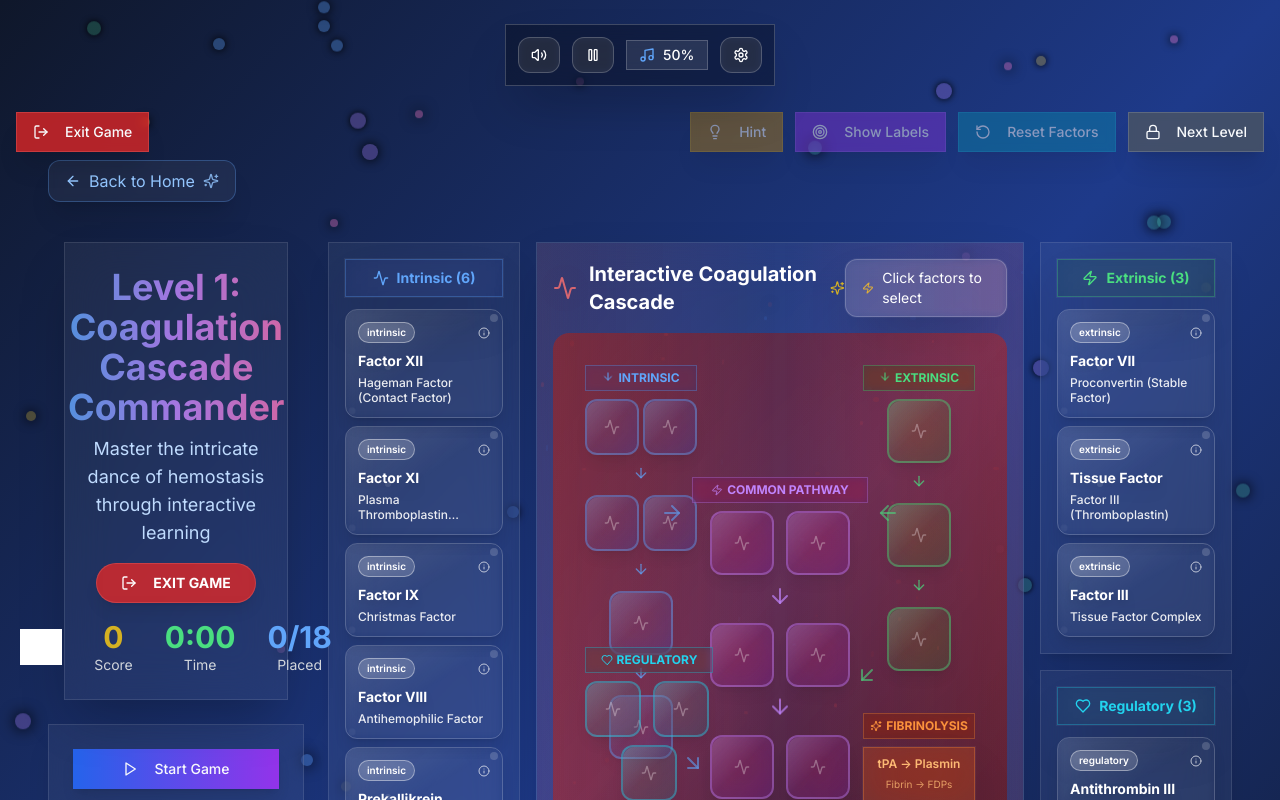
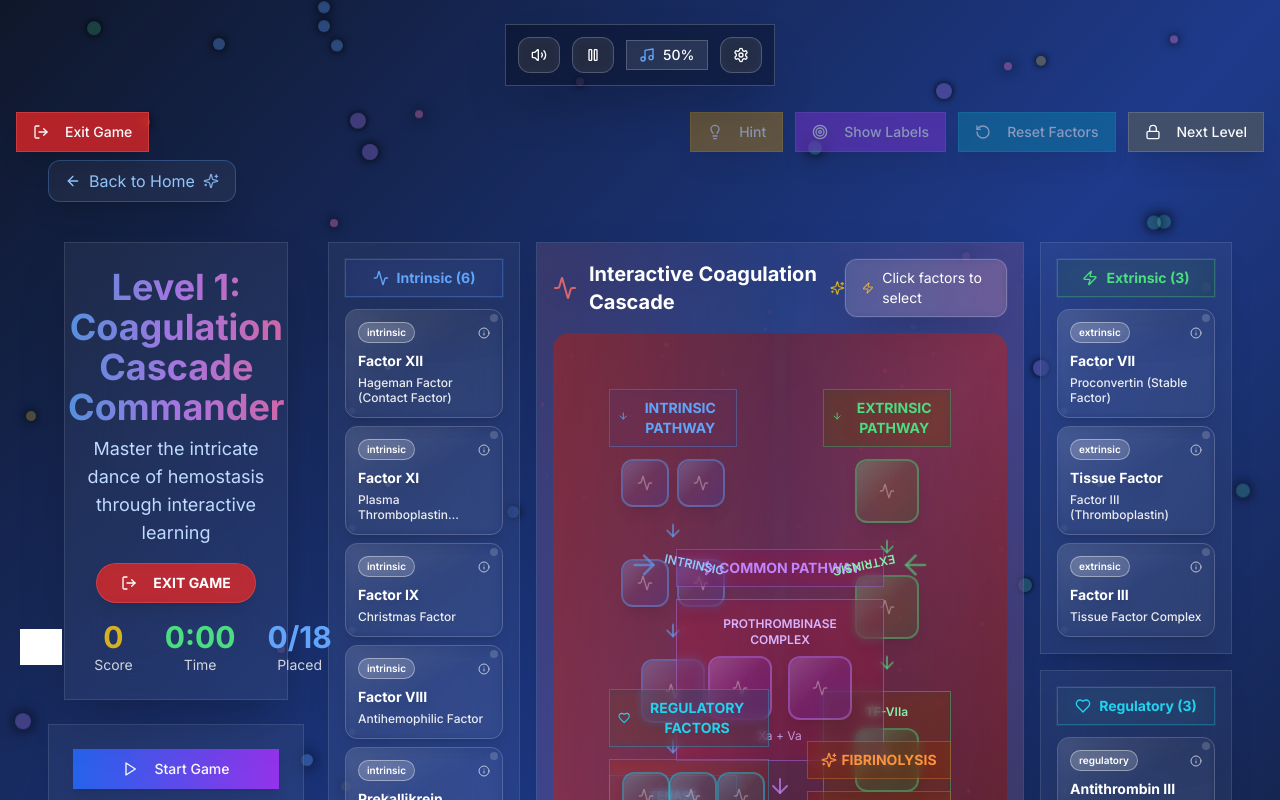
Before and after one commit to Positive-Promises/clotquest-cascade-command, a React (Vite) app: page /level1 in a window 1280 px wide. Shown: the top 800 px of the page. Built offline with nearby package versions, Linux system fonts and the light colour scheme.

Commit message:
feat: Implement cascade layout and factor adjustments
Restructure Factor VIII positioning, enhance intrinsic pathway flow, fix extrinsic pathway connection, reposition regulatory factors, improve visual flow, and update drop zone layout.

```diff
--- a/src/components/enhanced/ModernAnimatedCascade.tsx
+++ b/src/components/enhanced/ModernAnimatedCascade.tsx
@@ -38,7 +38,7 @@ const ModernAnimatedCascade: React.FC<ModernAnimatedCascadeProps> = ({
     const canDrop = selectedFactor && !isPlaced && selectedFactor.id === factorId;
 
     const sizeClasses = {
-      small: 'w-14 h-14 text-xs',
+      small: 'w-12 h-12 text-xs',
       medium: 'w-16 h-16 text-sm',
       large: 'w-18 h-18 text-base'
     };
@@ -129,41 +129,41 @@ const ModernAnimatedCascade: React.FC<ModernAnimatedCascadeProps> = ({
   };
 
   return (
-    <div className="relative w-full h-[500px] p-4 rounded-2xl overflow-hidden">
+    <div className="relative w-full h-[580px] p-6 rounded-2xl overflow-hidden">
       {/* Enhanced bleeding patient background */}
       <div className="absolute inset-0 bg-gradient-to-br from-red-900/60 via-red-800/50 to-red-950/60 rounded-2xl"></div>
       <div className="absolute inset-0 bg-gradient-to-r from-red-500/20 via-transparent to-red-500/20 animate-pulse"></div>
 
-      {/* Cascade Layout - More Compact */}
+      {/* Cascade Layout - Redesigned for better Factor VIII visibility */}
       <div className="relative z-10 h-full">
 
-        {/* INTRINSIC PATHWAY (Left Side) */}
-        <div className="absolute left-4 top-4 w-28">
-          <div className="text-center mb-2">
-            <h3 className="text-blue-400 font-bold text-xs mb-1 flex items-center justify-center backdrop-blur-sm bg-blue-900/30 rounded-lg p-1 border border-blue-400/30">
-              <ArrowDown className="w-3 h-3 mr-1 animate-bounce" />
-              INTRINSIC
+        {/* INTRINSIC PATHWAY (Left Side) - Restructured */}
+        <div className="absolute left-8 top-8 w-32">
+          <div className="text-center mb-3">
+            <h3 className="text-blue-400 font-bold text-sm mb-2 flex items-center justify-center backdrop-blur-sm bg-blue-900/30 rounded-lg p-2 border border-blue-400/30">
+              <ArrowDown className="w-4 h-4 mr-1 animate-bounce" />
+              INTRINSIC PATHWAY
             </h3>
           </div>
 
           {/* Contact System */}
-          <div className="space-y-3">
-            <div className="flex justify-center space-x-1">
+          <div className="space-y-4">
+            <div className="flex justify-center space-x-2">
               <DropZone factorId="factor12" pathway="intrinsic" size="small" />
               <DropZone factorId="prekallikrein" pathway="intrinsic" size="small" />
             </div>
 
             <div className="flex justify-center">
-              <ArrowDown className="text-blue-400/70 w-4 h-4 animate-bounce" />
+              <ArrowDown className="text-blue-400/70 w-5 h-5 animate-bounce" />
             </div>
 
-            <div className="flex justify-center space-x-1">
+            <div className="flex justify-center space-x-2">
               <DropZone factorId="factor11" pathway="intrinsic" size="small" />
               <DropZone factorId="hmwk" pathway="intrinsic" size="small" />
             </div>
 
             <div className="flex justify-center">
-              <ArrowDown className="text-blue-400/70 w-4 h-4 animate-bounce delay-200" />
+              <ArrowDown className="text-blue-400/70 w-5 h-5 animate-bounce delay-200" />
             </div>
 
             <div className="flex justify-center">
@@ -171,37 +171,46 @@ const ModernAnimatedCascade: React.FC<ModernAnimatedCascadeProps> = ({
             </div>
 
             <div className="flex justify-center">
-              <ArrowDown className="text-blue-400/70 w-4 h-4 animate-bounce delay-400" />
+              <ArrowDown className="text-blue-400/70 w-5 h-5 animate-bounce delay-400" />
             </div>
 
-            <div className="flex justify-center">
-              <DropZone factorId="factor8" pathway="intrinsic" size="medium" />
+            {/* Tenase Complex - Factor VIII positioned clearly */}
+            <div className="bg-blue-900/20 border border-blue-400/40 rounded-lg p-3 backdrop-blur-sm">
+              <div className="text-center mb-2">
+                <div className="text-blue-300 text-xs font-semibold">TENASE COMPLEX</div>
+              </div>
+              <div className="flex justify-center">
+                <DropZone factorId="factor8" pathway="intrinsic" size="medium" />
+              </div>
+              <div className="text-center text-blue-300 text-xs mt-1 opacity-80">
+                VIIIa + IXa
+              </div>
             </div>
           </div>
 
-          {/* Flow arrow to common pathway */}
-          <div className="absolute -bottom-4 right-0 transform translate-x-2">
-            <ArrowDownRight className="text-blue-400/70 w-6 h-6 animate-pulse" />
+          {/* Flow arrow to Factor X */}
+          <div className="absolute -bottom-8 right-0 transform translate-x-4">
+            <ArrowDownRight className="text-blue-400/70 w-8 h-8 animate-pulse" />
           </div>
         </div>
 
-        {/* EXTRINSIC PATHWAY (Right Side) */}
-        <div className="absolute right-4 top-4 w-28">
-          <div className="text-center mb-2">
-            <h3 className="text-green-400 font-bold text-xs mb-1 flex items-center justify-center backdrop-blur-sm bg-green-900/30 rounded-lg p-1 border border-green-400/30">
-              <ArrowDown className="w-3 h-3 mr-1 animate-bounce" />
-              EXTRINSIC
+        {/* EXTRINSIC PATHWAY (Right Side) - Repositioned */}
+        <div className="absolute right-8 top-8 w-32">
+          <div className="text-center mb-3">
+            <h3 className="text-green-400 font-bold text-sm mb-2 flex items-center justify-center backdrop-blur-sm bg-green-900/30 rounded-lg p-2 border border-green-400/30">
+              <ArrowDown className="w-4 h-4 mr-1 animate-bounce" />
+              EXTRINSIC PATHWAY
             </h3>
           </div>
 
           {/* Tissue Factor System */}
-          <div className="space-y-3">
+          <div className="space-y-4">
             <div className="flex justify-center">
               <DropZone factorId="tissueFactor" pathway="extrinsic" size="medium" />
             </div>
 
             <div className="flex justify-center">
-              <ArrowDown className="text-green-400/70 w-4 h-4 animate-bounce" />
+              <ArrowDown className="text-green-400/70 w-5 h-5 animate-bounce" />
             </div>
 
             <div className="flex justify-center">
@@ -209,35 +218,49 @@ const ModernAnimatedCascade: React.FC<ModernAnimatedCascadeProps> = ({
             </div>
 
             <div className="flex justify-center">
-              <ArrowDown className="text-green-400/70 w-4 h-4 animate-bounce delay-200" />
+              <ArrowDown className="text-green-400/70 w-5 h-5 animate-bounce delay-200" />
             </div>
 
-            <div className="flex justify-center">
-              <DropZone factorId="factor3" pathway="extrinsic" size="medium" />
+            {/* TF-VIIa Complex */}
+            <div className="bg-green-900/20 border border-green-400/40 rounded-lg p-3 backdrop-blur-sm">
+              <div className="text-center mb-2">
+                <div className="text-green-300 text-xs font-semibold">TF-VIIa</div>
+              </div>
+              <div className="flex justify-center">
+                <DropZone factorId="factor3" pathway="extrinsic" size="medium" />
+              </div>
             </div>
           </div>
 
-          {/* Flow arrow to common pathway */}
-          <div className="absolute -bottom-4 left-0 transform -translate-x-2">
-            <ArrowDownLeft className="text-green-400/70 w-6 h-6 animate-pulse" />
+          {/* Flow arrow to Factor X */}
+          <div className="absolute -bottom-8 left-0 transform -translate-x-4">
+            <ArrowDownLeft className="text-green-400/70 w-8 h-8 animate-pulse" />
           </div>
         </div>
 
-        {/* COMMON PATHWAY (Center) */}
-        <div className="absolute left-1/2 top-32 transform -translate-x-1/2 w-44">
-          <div className="text-center mb-2">
-            <h3 className="text-purple-400 font-bold text-xs mb-1 flex items-center justify-center backdrop-blur-sm bg-purple-900/30 rounded-lg p-1 border border-purple-400/30">
-              <Zap className="w-3 h-3 mr-1 animate-pulse" />
+        {/* COMMON PATHWAY (Center) - Enhanced */}
+        <div className="absolute left-1/2 top-48 transform -translate-x-1/2 w-52">
+          <div className="text-center mb-3">
+            <h3 className="text-purple-400 font-bold text-sm mb-2 flex items-center justify-center backdrop-blur-sm bg-purple-900/30 rounded-lg p-2 border border-purple-400/30">
+              <Zap className="w-4 h-4 mr-1 animate-pulse" />
               COMMON PATHWAY
             </h3>
           </div>
 
           {/* Central cascade */}
-          <div className="space-y-3 flex flex-col items-center">
+          <div className="space-y-4 flex flex-col items-center">
             {/* Prothrombinase Complex */}
-            <div className="flex space-x-3">
-              <DropZone factorId="factor10" pathway="common" size="medium" />
-              <DropZone factorId="factor5" pathway="common" size="medium" />
+            <div className="bg-purple-900/20 border border-purple-400/40 rounded-lg p-4 backdrop-blur-sm w-full">
+              <div className="text-center mb-2">
+                <div className="text-purple-300 text-xs font-semibold">PROTHROMBINASE COMPLEX</div>
+              </div>
+              <div className="flex space-x-4 justify-center">
+                <DropZone factorId="factor10" pathway="common" size="medium" />
+                <DropZone factorId="factor5" pathway="common" size="medium" />
+              </div>
+              <div className="text-center text-purple-300 text-xs mt-2 opacity-80">
+                Xa + Va
+              </div>
             </div>
 
             <div className="flex justify-center">
@@ -245,7 +268,7 @@ const ModernAnimatedCascade: React.FC<ModernAnimatedCascadeProps> = ({
             </div>
 
             {/* Prothrombin → Thrombin */}
-            <div className="flex space-x-3">
+            <div className="flex space-x-4">
               <DropZone factorId="factor2" pathway="common" size="medium" />
               <DropZone factorId="factor1" pathway="common" size="medium" />
             </div>
@@ -255,77 +278,92 @@ const ModernAnimatedCascade: React.FC<ModernAnimatedCascadeProps> = ({
             </div>
 
             {/* Fibrinogen → Fibrin */}
-            <div className="flex space-x-3">
-              <DropZone factorId="fibrinogen" pathway="common" size="medium" />
-              <DropZone factorId="factor13" pathway="common" size="medium" />
+            <div className="bg-red-900/20 border border-red-400/40 rounded-lg p-4 backdrop-blur-sm w-full">
+              <div className="text-center mb-2">
+                <div className="text-red-300 text-xs font-semibold">FIBRIN FORMATION</div>
+              </div>
+              <div className="flex space-x-4 justify-center">
+                <DropZone factorId="fibrinogen" pathway="common" size="medium" />
+                <DropZone factorId="factor13" pathway="common" size="medium" />
+              </div>
+              <div className="text-center text-red-300 text-xs mt-2 opacity-80">
+                Fibrinogen → Fibrin
+              </div>
             </div>
           </div>
 
-          {/* Convergence indicators */}
-          <div className="absolute top-6 -left-8">
-            <ArrowRight className="text-blue-400/70 w-6 h-6 animate-pulse" />
+          {/* Convergence indicators - Enhanced */}
+          <div className="absolute top-0 -left-12">
+            <div className="flex items-center">
+              <ArrowRight className="text-blue-400/70 w-8 h-8 animate-pulse" />
+              <div className="text-blue-300 text-xs ml-1 font-semibold rotate-12">INTRINSIC</div>
+            </div>
           </div>
-          <div className="absolute top-6 -right-8 rotate-180">
-            <ArrowRight className="text-green-400/70 w-6 h-6 animate-pulse" />
-          </div>
-        </div>
-
-        {/* REGULATORY SYSTEM (Left Bottom) - Enhanced with all regulatory factors */}
-        <div className="absolute left-4 bottom-4 w-32">
-          <div className="text-center mb-2">
-            <h4 className="text-cyan-400 font-bold text-xs mb-1 flex items-center justify-center backdrop-blur-sm bg-cyan-900/30 rounded-lg p-1 border border-cyan-400/30">
-              <Heart className="w-3 h-3 mr-1" />
-              REGULATORY
-            </h4>
-          </div>
-          <div className="space-y-2">
-            <div className="grid grid-cols-2 gap-2">
-              <DropZone factorId="antithrombin" pathway="regulatory" size="small" />
-              <DropZone factorId="proteinC" pathway="regulatory" size="small" />
-            </div>
-            <div className="flex justify-center">
-              <DropZone factorId="proteinS" pathway="regulatory" size="small" />
+          <div className="absolute top-0 -right-12 rotate-180">
+            <div className="flex items-center">
+              <ArrowRight className="text-green-400/70 w-8 h-8 animate-pulse" />
+              <div className="text-green-300 text-xs ml-1 font-semibold -rotate-12">EXTRINSIC</div>
             </div>
           </div>
         </div>
 
-        {/* FIBRINOLYSIS PATHWAY (Right Bottom) */}
-        <div className="absolute right-4 bottom-4 w-28">
-          <div className="text-center mb-2">
-            <h4 className="text-orange-400 font-bold text-xs mb-1 flex items-center justify-center backdrop-blur-sm bg-orange-900/30 rounded-lg p-1 border border-orange-400/30">
-              <Sparkles className="w-3 h-3 mr-1" />
+        {/* REGULATORY SYSTEM (Bottom Left) - Repositioned to avoid obstruction */}
+        <div className="absolute left-8 bottom-8 w-40">
+          <div className="text-center mb-3">
+            <h4 className="text-cyan-400 font-bold text-sm mb-2 flex items-center justify-center backdrop-blur-sm bg-cyan-900/30 rounded-lg p-2 border border-cyan-400/30">
+              <Heart className="w-4 h-4 mr-1" />
+              REGULATORY FACTORS
+            </h4>
+          </div>
+          <div className="bg-cyan-900/10 border border-cyan-400/30 rounded-lg p-3 backdrop-blur-sm">
+            <div className="grid grid-cols-3 gap-2">
+              <DropZone factorId="antithrombin" pathway="regulatory" size="small" />
+              <DropZone factorId="proteinC" pathway="regulatory" size="small" />
+              <DropZone factorId="proteinS" pathway="regulatory" size="small" />
+            </div>
+            <div className="text-center text-cyan-300 text-xs mt-2 opacity-80">
+              Natural Anticoagulants
+            </div>
+          </div>
+        </div>
+
+        {/* FIBRINOLYSIS PATHWAY (Bottom Right) */}
+        <div className="absolute right-8 bottom-8 w-36">
+          <div className="text-center mb-3">
+            <h4 className="text-orange-400 font-bold text-sm mb-2 flex items-center justify-center backdrop-blur-sm bg-orange-900/30 rounded-lg p-2 border border-orange-400/30">
+              <Sparkles className="w-4 h-4 mr-1" />
               FIBRINOLYSIS
             </h4>
           </div>
-          <div className="space-y-2 text-center">
-            <div className="text-xs text-orange-300 glassmorphic-card p-2 rounded-lg bg-orange-500/20 border border-orange-400/30">
-              <div className="font-semibold mb-1">tPA → Plasmin</div>
-              <div className="text-[10px] opacity-80">Fibrin → FDPs</div>
+          <div className="bg-orange-900/10 border border-orange-400/30 rounded-lg p-3 backdrop-blur-sm">
+            <div className="text-center">
+              <div className="text-orange-300 text-sm font-semibold mb-1">tPA → Plasmin</div>
+              <div className="text-orange-300 text-xs opacity-80">Fibrin → FDPs</div>
             </div>
           </div>
         </div>
       </div>
 
-      {/* Ambient blood cell particles */}
+      {/* Enhanced ambient blood cell particles */}
       <div className="absolute inset-0 pointer-events-none overflow-hidden">
-        {[...Array(20)].map((_, i) => (
+        {[...Array(25)].map((_, i) => (
           <div
             key={i}
             className="absolute rounded-full animate-float opacity-40"
             style={{
-              width: `${2 + Math.random() * 3}px`,
-              height: `${2 + Math.random() * 3}px`,
+              width: `${2 + Math.random() * 4}px`,
+              height: `${2 + Math.random() * 4}px`,
               backgroundColor: `rgba(239, 68, 68, ${0.1 + Math.random() * 0.3})`,
               left: `${Math.random() * 100}%`,
               top: `${Math.random() * 100}%`,
-              animationDelay: `${Math.random() * 5}s`,
-              animationDuration: `${4 + Math.random() * 6}s`
+              animationDelay: `${Math.random() * 6}s`,
+              animationDuration: `${5 + Math.random() * 8}s`
             }}
           />
         ))}
       </div>
 
-      {/* Selection indicator */}
+      {/* Selection indicator - Enhanced */}
       {selectedFactor && (
         <div className="fixed top-32 left-1/2 transform -translate-x-1/2 pointer-events-none z-50">
           <div className="glassmorphic-card bg-yellow-400/20 backdrop-blur-2xl border-2 border-yellow-400/50 px-6 py-3 rounded-2xl shadow-2xl">
```
